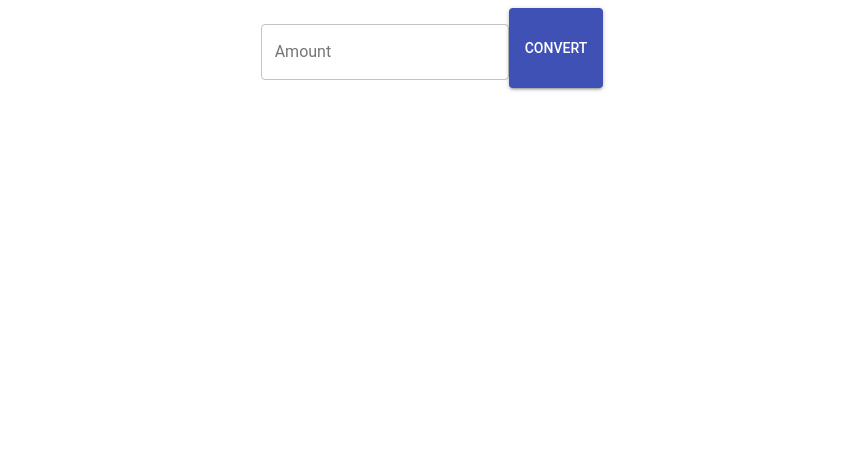
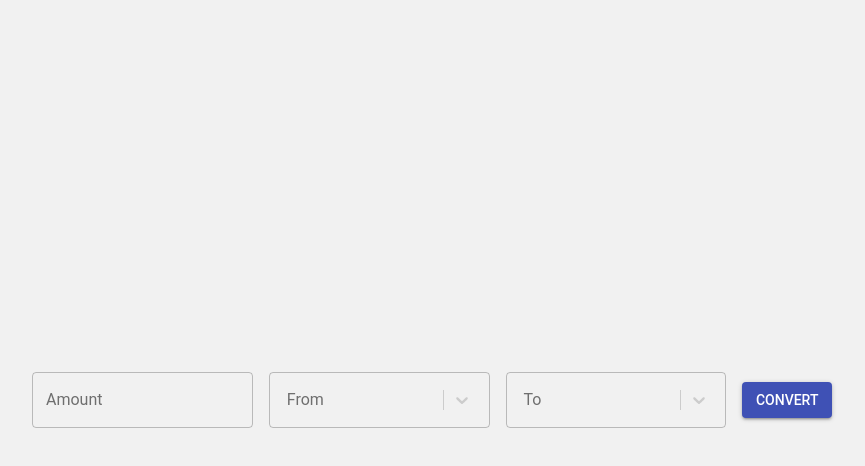
Before and after one commit to EkaterinaMozheiko/calendar, a React app: page / in a window 1280 px wide. Shown: the top 466 px of the page, without its empty margins (208-1073 px from the left). Built offline with nearby package versions, Linux system fonts and the light colour scheme.

Commit message:
feat: add elements positioning

```diff
--- a/src/components/converter-panel/converter-panel.module.scss
+++ b/src/components/converter-panel/converter-panel.module.scss
@@ -1,6 +1,13 @@
 .panelContent {
+  height: 50px;
+  width: 800px;
   display: flex;
   flex-direction: row;
-  align-content: center;
+  align-items: center;
   justify-content: center;
 }
+
+.item {
+  margin-right: 1rem;
+  width: 15rem;
+}
--- a/src/components/converter-panel/converter-panel.tsx
+++ b/src/components/converter-panel/converter-panel.tsx
@@ -1,6 +1,8 @@
 import { TextField } from '@material-ui/core';
 import Button from '@material-ui/core/Button';
 import React, { Component } from 'react';
+
+import { Dropdown } from '../dropdown';
 
 import * as styles from './converter-panel.module.scss';
 
@@ -9,11 +11,19 @@ class ConverterPanel extends Component {
   render() {
     return (
       <main className={styles.panelContent}>
-        <TextField
-          label="Amount"
-          margin="normal"
-          variant="outlined"
-        />
+        <div className={styles.item}>
+          <TextField
+            label="Amount"
+            margin="none"
+            variant="outlined"
+          />
+        </div>
+        <div className={styles.item}>
+          <Dropdown placeholder="From"/>
+        </div>
+        <div className={styles.item}>
+          <Dropdown placeholder="To"/>
+        </div>
         <Button variant="contained" color="primary">
           Convert
         </Button>
--- a/src/components/converter.tsx
+++ /dev/null
@@ -1,13 +0,0 @@
-import React, { Component } from 'react';
-
-import ConverterPanel from './converter-panel/converter-panel';
-
-class Converter extends Component {
-  render() {
-    return (
-      <ConverterPanel />
-    );
-  }
-}
-
-export default Converter;
--- /dev/null
+++ b/src/containers/converter/converter.module.scss
@@ -0,0 +1,27 @@
+* {
+	margin: 0;
+	padding: 0;
+	box-sizing: border-box;
+}
+
+html, body {
+	min-width: 100%;
+	height: 100%;
+	position: relative;
+}
+
+body {
+	font-family: 'Arial', arial, sans-serif;
+	font-size: 16px;
+	color: #000000;
+	background-color: #f1f1f1;
+}
+
+.converter {
+  height: 100%;
+  width: 100%;
+  display: flex;
+  flex-direction: column;
+  align-items: center;
+  justify-content: center;
+}
--- /dev/null
+++ b/src/containers/converter/converter.tsx
@@ -0,0 +1,17 @@
+import React, { Component } from 'react';
+
+import ConverterPanel from '../../components/converter-panel/converter-panel';
+
+import * as styles from './converter.module.scss';
+
+class Converter extends Component {
+  render() {
+    return (
+      <div className={styles.converter}>
+        <ConverterPanel/>
+      </div>
+    );
+  }
+}
+
+export default Converter;
--- a/src/index.tsx
+++ b/src/index.tsx
@@ -1,7 +1,7 @@
 import React from 'react';
 import ReactDOM from 'react-dom';
 
-import Converter from './components/converter';
+import Converter from './containers/converter/converter';
 
 ReactDOM.render(
   <Converter />, document.getElementById('root')
--- a/src/public/index.html
+++ b/src/public/index.html
@@ -7,6 +7,6 @@
   <title>App</title>
 </head>
 <body>
-  <div id="root"></div>
+  <div id="root" style="height: 100%"></div>
 </body>
 </html>
```
Also changed, not shown: src/components/converter.module.scss (deleted), 2 other files (tests, documents, lock files or other folders).
